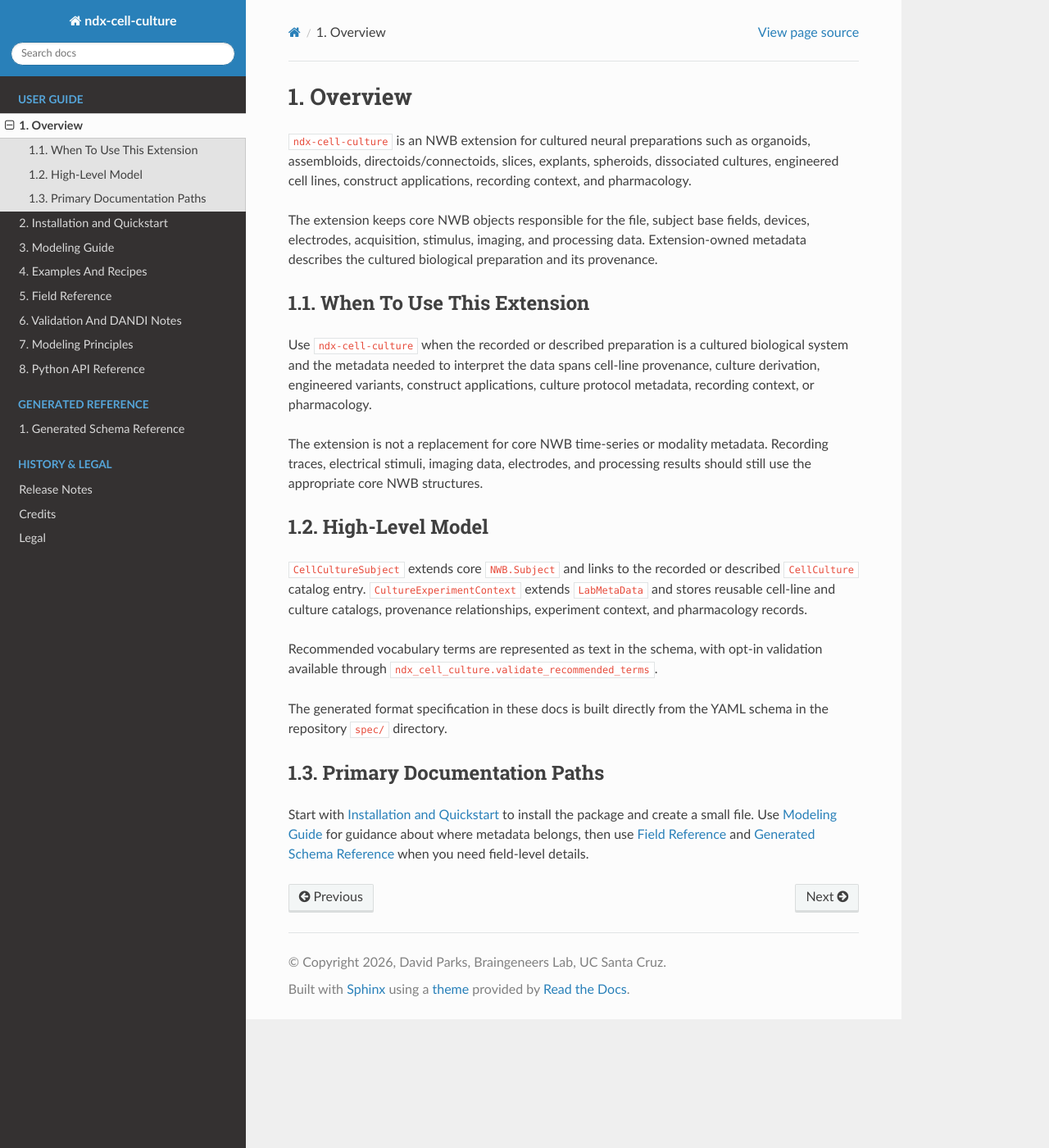
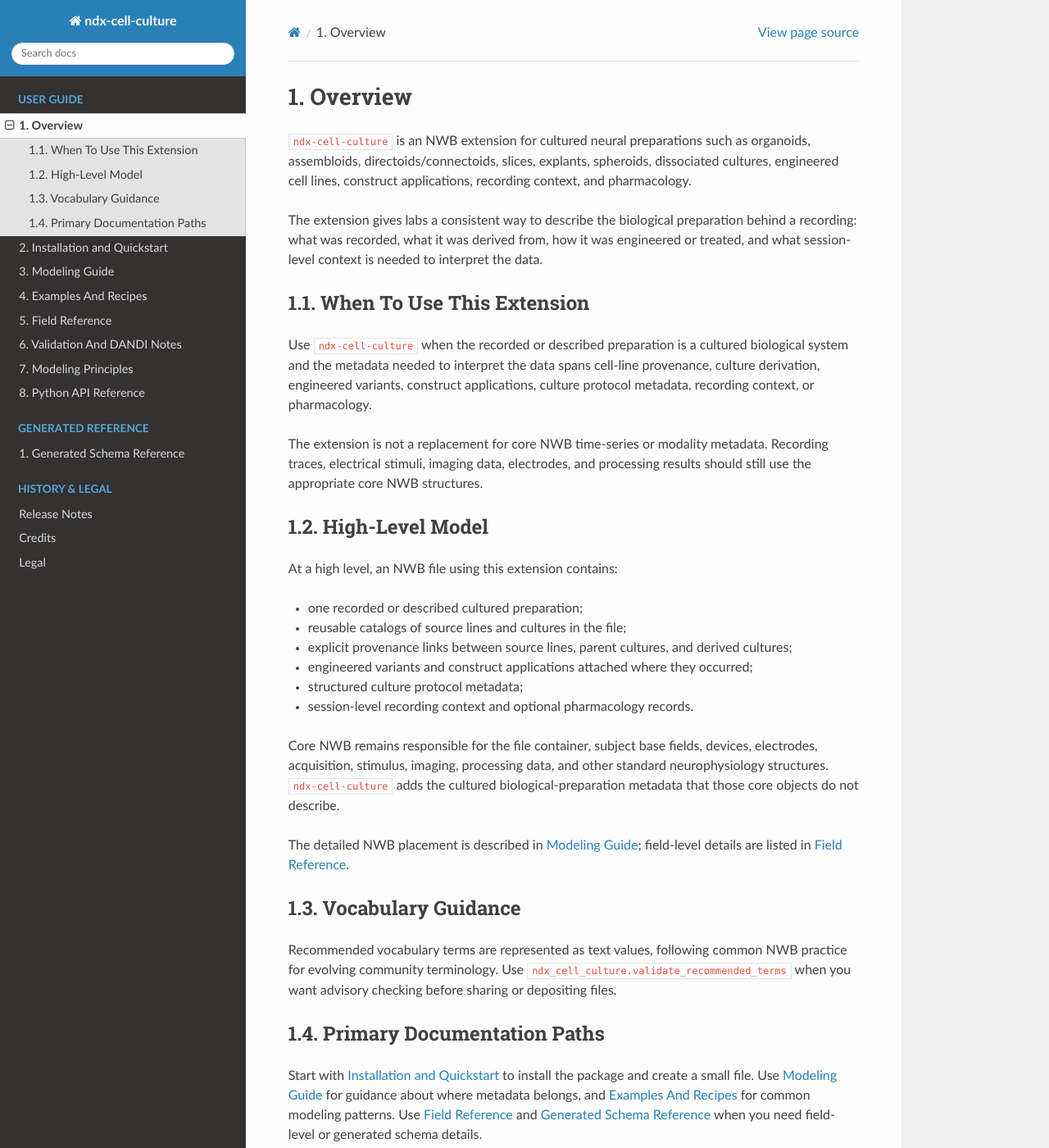
Before and after one commit to braingeneers/ndx-cell-culture, a Sphinx documentation site: the page built from docs/source/source/overview.rst, in a window 1280 px wide and 1400 px high. Shown: the whole window at 82% size. Built offline with Sphinx 7.4.7 and the Read the Docs theme 3.1.0, drawn with Linux system fonts in a browser that asks for light colours.

Commit message:
Improve public documentation flow

```diff
--- a/docs/source/source/overview.rst
+++ b/docs/source/source/overview.rst
@@ -6,10 +6,10 @@ as organoids, assembloids, directoids/connectoids, slices, explants, spheroids,
 dissociated cultures, engineered cell lines, construct applications, recording
 context, and pharmacology.
 
-The extension keeps core NWB objects responsible for the file, subject base
-fields, devices, electrodes, acquisition, stimulus, imaging, and processing
-data. Extension-owned metadata describes the cultured biological preparation
-and its provenance.
+The extension gives labs a consistent way to describe the biological
+preparation behind a recording: what was recorded, what it was derived from,
+how it was engineered or treated, and what session-level context is needed to
+interpret the data.
 
 When To Use This Extension
 --------------------------
@@ -26,21 +26,36 @@ processing results should still use the appropriate core NWB structures.
 High-Level Model
 ----------------
 
-``CellCultureSubject`` extends core ``NWB.Subject`` and links to the recorded
-or described ``CellCulture`` catalog entry. ``CultureExperimentContext`` extends
-``LabMetaData`` and stores reusable cell-line and culture catalogs, provenance
-relationships, experiment context, and pharmacology records.
+At a high level, an NWB file using this extension contains:
 
-Recommended vocabulary terms are represented as text in the schema, with
-opt-in validation available through
-``ndx_cell_culture.validate_recommended_terms``.
+* one recorded or described cultured preparation;
+* reusable catalogs of source lines and cultures in the file;
+* explicit provenance links between source lines, parent cultures, and derived
+  cultures;
+* engineered variants and construct applications attached where they occurred;
+* structured culture protocol metadata;
+* session-level recording context and optional pharmacology records.
 
-The generated format specification in these docs is built directly from the
-YAML schema in the repository ``spec/`` directory.
+Core NWB remains responsible for the file container, subject base fields,
+devices, electrodes, acquisition, stimulus, imaging, processing data, and other
+standard neurophysiology structures. ``ndx-cell-culture`` adds the cultured
+biological-preparation metadata that those core objects do not describe.
+
+The detailed NWB placement is described in :doc:`modeling_guide`; field-level
+details are listed in :doc:`field_reference`.
+
+Vocabulary Guidance
+-------------------
+
+Recommended vocabulary terms are represented as text values, following common
+NWB practice for evolving community terminology. Use
+``ndx_cell_culture.validate_recommended_terms`` when you want advisory checking
+before sharing or depositing files.
 
 Primary Documentation Paths
 ---------------------------
 
 Start with :doc:`usage` to install the package and create a small file. Use
-:doc:`modeling_guide` for guidance about where metadata belongs, then use
-:doc:`field_reference` and :doc:`format` when you need field-level details.
+:doc:`modeling_guide` for guidance about where metadata belongs, and
+:doc:`examples` for common modeling patterns. Use :doc:`field_reference` and
+:doc:`format` when you need field-level or generated schema details.
```
Also changed, not shown: docs/source/source/api_reference.rst (+6 -4 lines), docs/source/source/examples.rst (+7 -3 lines), docs/source/source/index.rst (+6 -2 lines), docs/source/source/usage.rst (+11 -5 lines), docs/source/source/validation_dandi.rst (+16 -6 lines).
